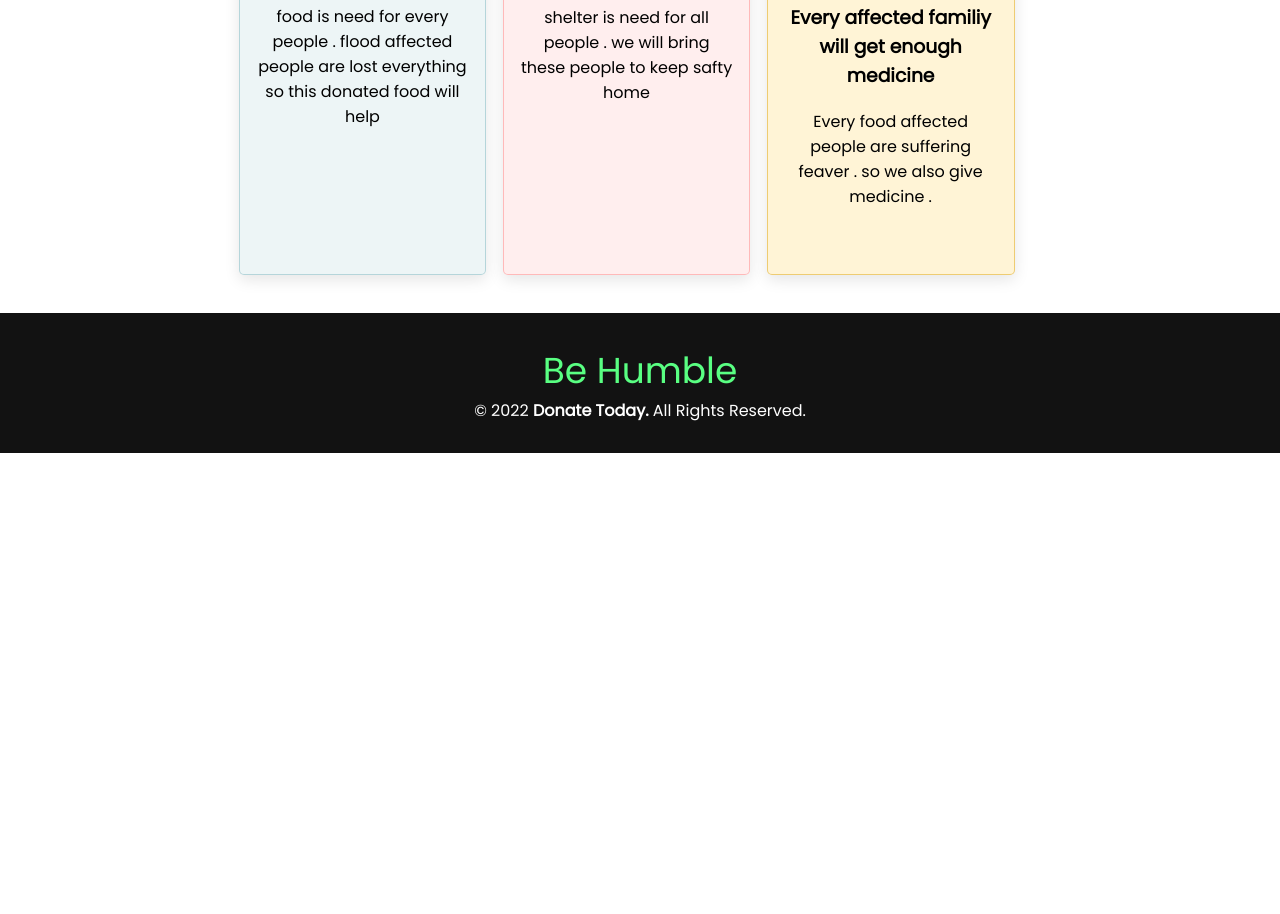
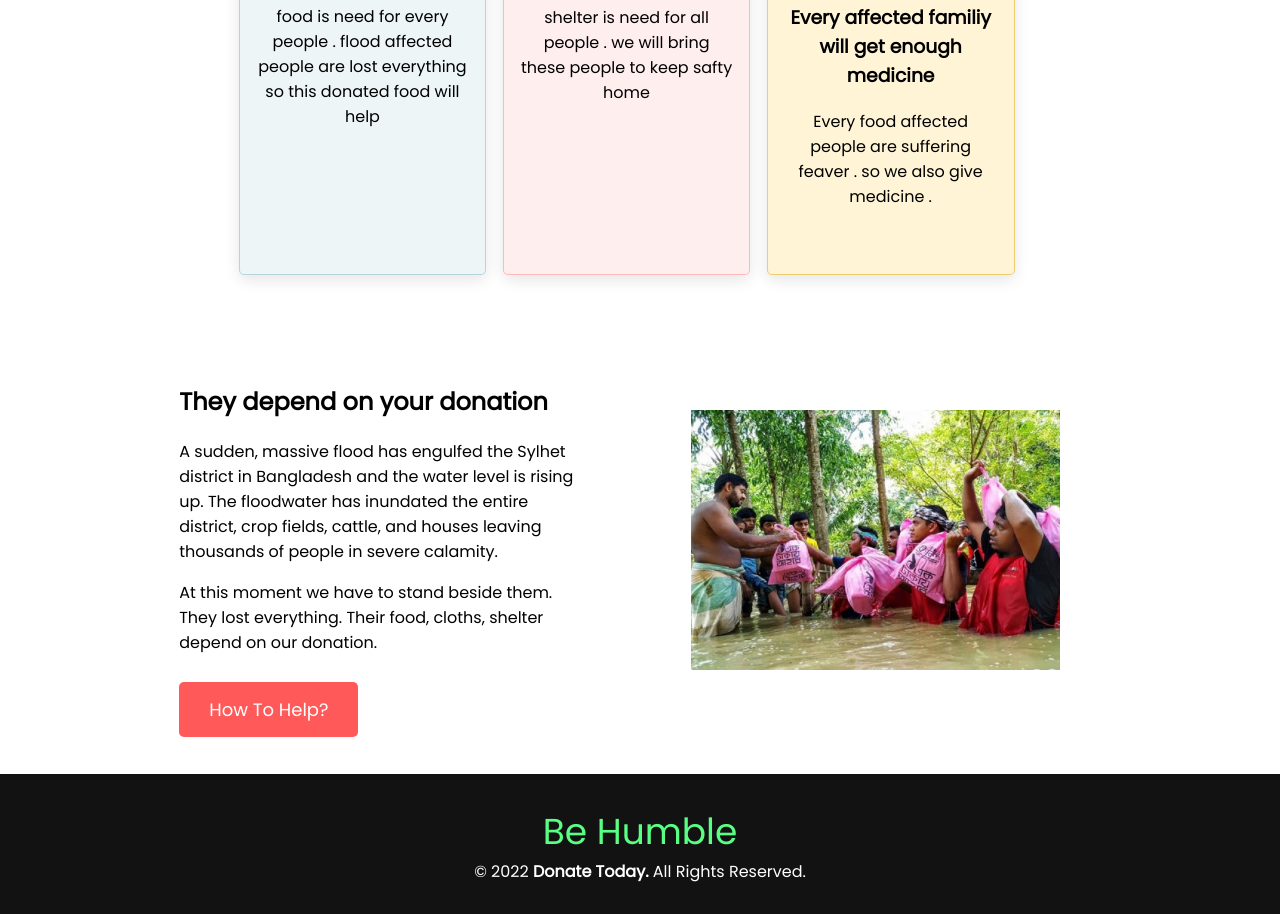
Before and after one commit to AriFullah3202/Donate, a plain HTML site: page index.html in a window 1280 px wide. Shown: the part 1812-2726 px from the top of the page. Before the commit the page ends 2265 px from the top, so only its background shows below. Drawn offline with Linux system fonts and the light colour scheme.

Commit message:
present situation news add

```diff
--- a/index.html
+++ b/index.html
@@ -79,11 +79,23 @@
 
 
     </section>
-    <section>
+    <section class="present-situation-news">
 
+        <div id="half-width">
+            <h2>They depend on your donation</h2>
+            <p class="situation-news">A sudden, massive flood has engulfed the Sylhet district in Bangladesh and the water
+                level is rising up. The floodwater has inundated the entire district, crop fields, cattle, and houses
+                leaving thousands of people in severe calamity.</p>
+
+            <p class="text-grey">At this moment we have to stand beside them. They lost everything. Their food, cloths,
+                shelter depend on our donation. </p><br>
+            <a class="button" href="#help">How To Help?</a>
+        </div>
+        <div id="half-width">
+            <img src="images/donation11.jpg" alt="">
+        </div>
 
     </section>
-
 
 </body>
 <footer>
--- a/style.css
+++ b/style.css
@@ -144,7 +144,29 @@ section .donate-today-taka-input-text{
     border: 1px solid #dfaa1785;
 
 }
+/* situation news  */
+.present-situation-news{
+    display: flex;
+    flex-direction: row;
+    justify-content: center;
+    align-items: center;
+    padding: 4% 10%;
 
+}
+#half-width{
+ width: 40%;
+ padding: 0% 5%;
+ border: 2px soild white;
+}
+
+#half-width img{
+width : 90%;
+}
+
+
+
+
+ /* footer  */
 footer {
     text-align: center;
     background-color: #121212;
@@ -163,3 +185,10 @@ footer p {
     margin: 0%;
     color: white;
 }
+/* situation news  */
+.present-situation-news{
+    display: flex;
+    justify-content: center;
+    align-items: center;
+    padding: 4% 10%;
+}
```
